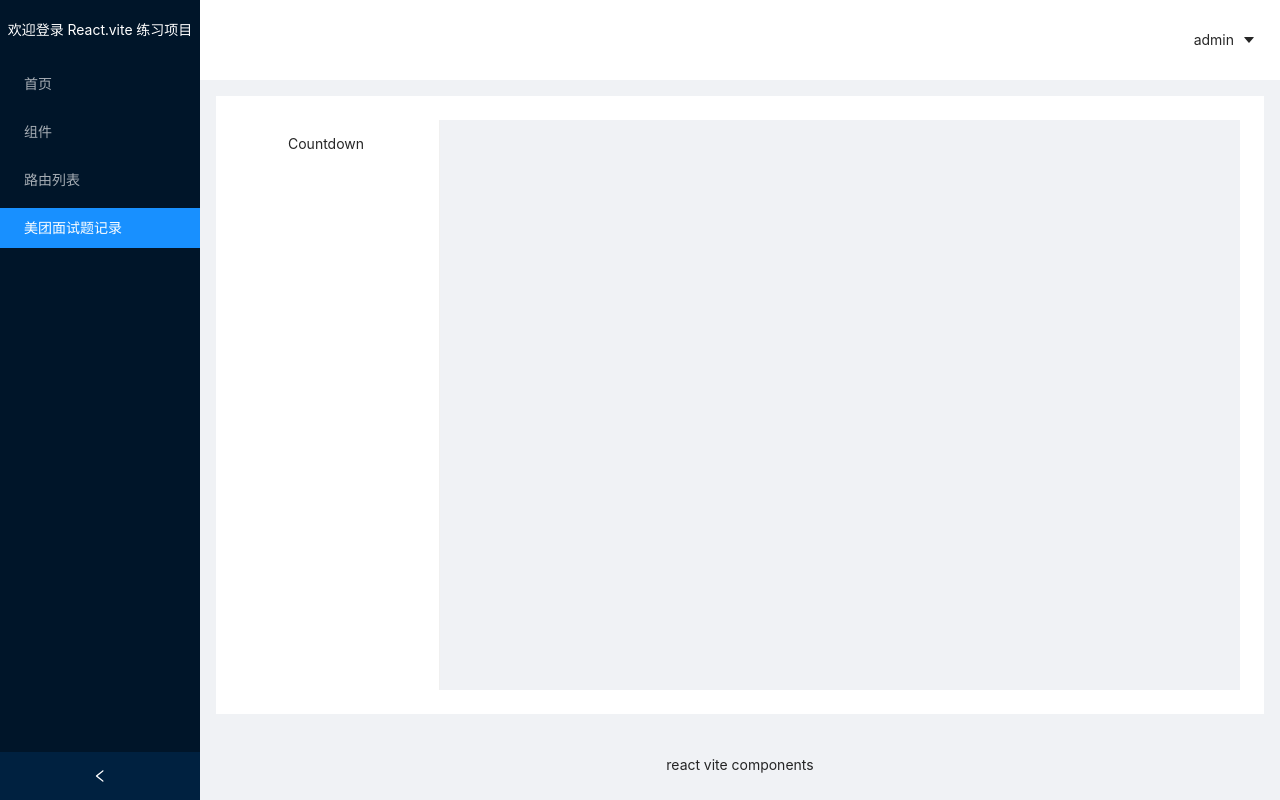
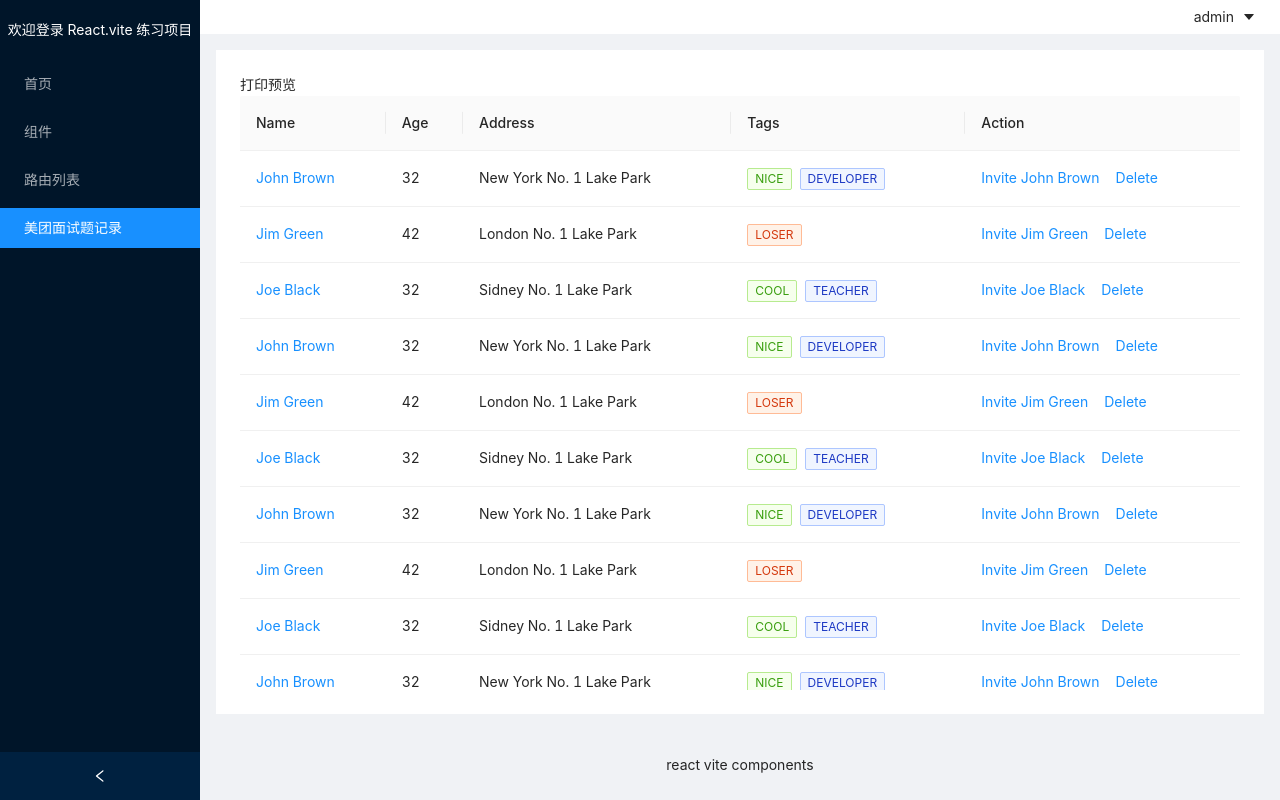
Before and after one commit to ake-five/react-ts-manage, a React (Vite) app: page /funcom in a window 1280 px wide. Built offline with nearby package versions, Linux system fonts and the light colour scheme; sample sign-in values are in the browser's storage.

Commit message:
fix: 打印 组建实现

```diff
--- a/package.json
+++ b/package.json
@@ -30,7 +30,8 @@
         "lodash": "^4.17.21",
         "react-ace": "^10.1.0",
         "react-dom": "^18.2.0",
-        "react-router-dom": "^6.9.0"
+        "react-router-dom": "^6.9.0",
+        "react-to-print": "^2.14.12"
     },
     "devDependencies": {
         "@types/lodash": "^4.14.191",
--- a/src/pages/Funcom/index.tsx
+++ b/src/pages/Funcom/index.tsx
@@ -1,34 +1,174 @@
-import React, { useEffect, useState } from "react";
-import { Breadcrumb, Layout, Menu } from "antd";
-const { Header, Content, Footer, Sider } = Layout;
-import type { MenuProps } from "antd";
+import React, { useRef, useState } from "react";
+import ReactToPrint from "react-to-print";
+import { Space, Table, Tag } from "antd";
+import type { ColumnsType } from "antd/es/table";
 const Funcom: React.FC = () => {
-    const items2: MenuProps["items"] = ["Countdown"].map((icon, index) => {
-        const key = String(index + 1);
+    const componentRef = useRef<any>();
+    interface DataType {
+        key: string;
+        name: string;
+        age: number;
+        address: string;
+        tags: string[];
+    }
 
-        return {
-            key: `sub${key}`,
-            icon: React.createElement(icon),
-            label: icon,
-        };
-    });
+    const columns: ColumnsType<DataType> = [
+        {
+            title: "Name",
+            dataIndex: "name",
+            key: "name",
+            render: (text) => <a>{text}</a>,
+        },
+        {
+            title: "Age",
+            dataIndex: "age",
+            key: "age",
+        },
+        {
+            title: "Address",
+            dataIndex: "address",
+            key: "address",
+        },
+        {
+            title: "Tags",
+            key: "tags",
+            dataIndex: "tags",
+            render: (_, { tags }) => (
+                <>
+                    {tags.map((tag) => {
+                        let color = tag.length > 5 ? "geekblue" : "green";
+                        if (tag === "loser") {
+                            color = "volcano";
+                        }
+                        return (
+                            <Tag color={color} key={tag}>
+                                {tag.toUpperCase()}
+                            </Tag>
+                        );
+                    })}
+                </>
+            ),
+        },
+        {
+            title: "Action",
+            key: "action",
+            render: (_, record) => (
+                <Space size="middle">
+                    <a>Invite {record.name}</a>
+                    <a>Delete</a>
+                </Space>
+            ),
+        },
+    ];
+    const data: DataType[] = [
+        {
+            key: "1",
+            name: "John Brown",
+            age: 32,
+            address: "New York No. 1 Lake Park",
+            tags: ["nice", "developer"],
+        },
+        {
+            key: "2",
+            name: "Jim Green",
+            age: 42,
+            address: "London No. 1 Lake Park",
+            tags: ["loser"],
+        },
+        {
+            key: "3",
+            name: "Joe Black",
+            age: 32,
+            address: "Sidney No. 1 Lake Park",
+            tags: ["cool", "teacher"],
+        },
+        {
+            key: "1",
+            name: "John Brown",
+            age: 32,
+            address: "New York No. 1 Lake Park",
+            tags: ["nice", "developer"],
+        },
+        {
+            key: "2",
+            name: "Jim Green",
+            age: 42,
+            address: "London No. 1 Lake Park",
+            tags: ["loser"],
+        },
+        {
+            key: "3",
+            name: "Joe Black",
+            age: 32,
+            address: "Sidney No. 1 Lake Park",
+            tags: ["cool", "teacher"],
+        },
+        {
+            key: "4",
+            name: "John Brown",
+            age: 32,
+            address: "New York No. 1 Lake Park",
+            tags: ["nice", "developer"],
+        },
+        {
+            key: "5",
+            name: "Jim Green",
+            age: 42,
+            address: "London No. 1 Lake Park",
+            tags: ["loser"],
+        },
+        {
+            key: "6",
+            name: "Joe Black",
+            age: 32,
+            address: "Sidney No. 1 Lake Park",
+            tags: ["cool", "teacher"],
+        },
+        {
+            key: "7",
+            name: "John Brown",
+            age: 32,
+            address: "New York No. 1 Lake Park",
+            tags: ["nice", "developer"],
+        },
+        {
+            key: "8",
+            name: "Jim Green",
+            age: 42,
+            address: "London No. 1 Lake Park",
+            tags: ["loser"],
+        },
+        {
+            key: "9",
+            name: "Joe Black",
+            age: 32,
+            address: "Sidney No. 1 Lake Park",
+            tags: ["cool", "teacher"],
+        },
+    ];
+    const dataAll = [data, data];
     return (
-        <Layout>
-            <Sider width={200}>
-                <Menu
-                    mode="inline"
-                    defaultSelectedKeys={["1"]}
-                    defaultOpenKeys={["sub1"]}
-                    style={{ height: "100%" }}
-                    items={items2}
-                />
-            </Sider>
-            <div style={{ height: "100%", padding: "0 16px", width: "100%" }}>
-                <Content
-                    style={{ height: "100%", padding: "0 16px" }}
-                ></Content>
+        <div>
+            <div ref={componentRef}>
+                {dataAll.map((item) => {
+                    return (
+                        <div>
+                            <div>打印预览</div>
+                            <Table
+                                columns={columns}
+                                dataSource={item}
+                                pagination={false}
+                            />
+                        </div>
+                    );
+                })}
             </div>
-        </Layout>
+
+            <ReactToPrint
+                trigger={() => <button>打印</button>}
+                content={() => componentRef.current}
+            />
+        </div>
     );
 };
 
--- a/src/router/index.tsx
+++ b/src/router/index.tsx
@@ -58,5 +58,5 @@ function BeforeEach(props: { route: routeType; children: any }) {
         return <Login />;
     }
 
-    return <div style={{ height: "100%" }}>{props.children}</div>;
+    return <div style={{ height: "100%" ,overflow:'auto'}}>{props.children}</div>;
 }
```
Also changed, not shown: 2 other files (tests, documents, lock files or other folders).
